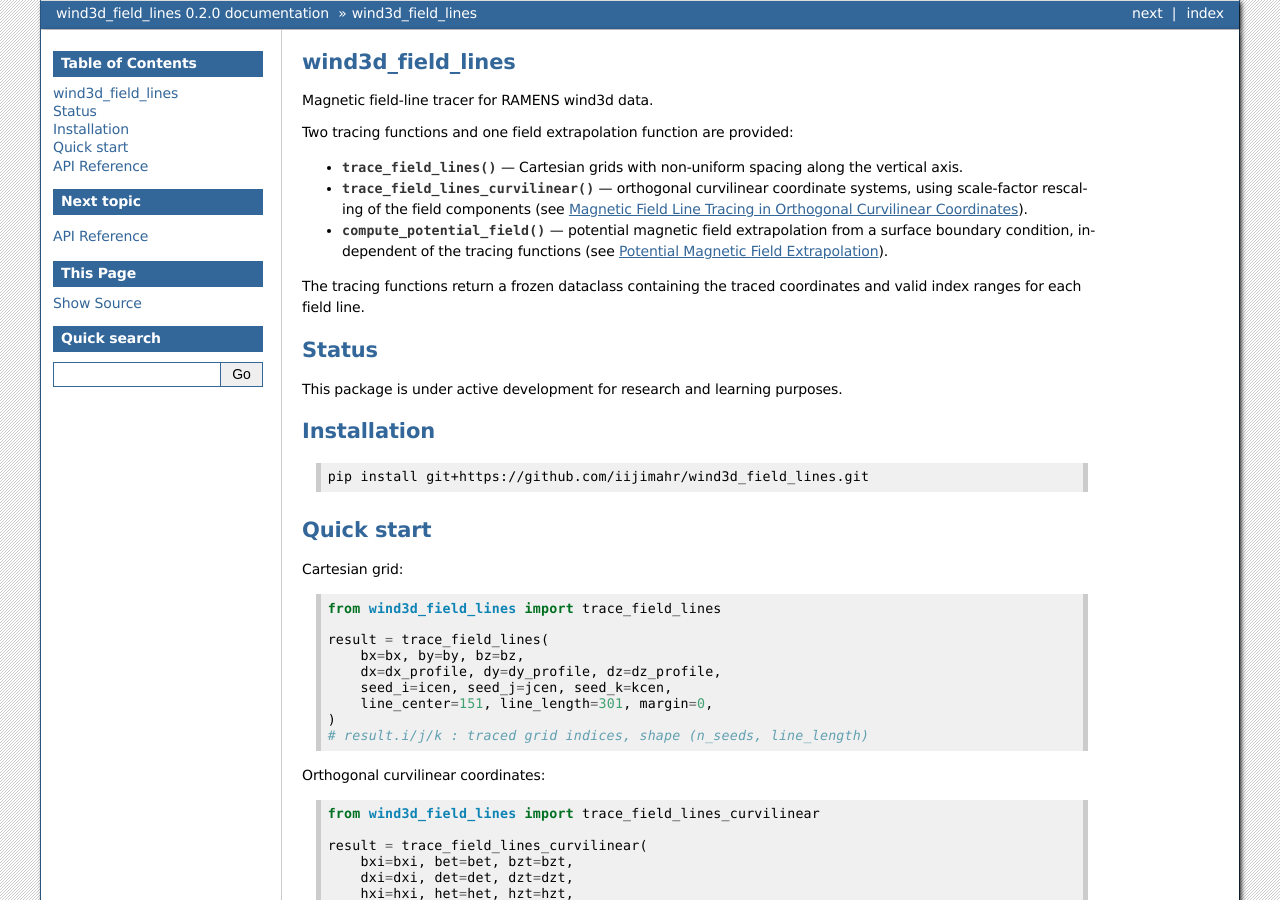
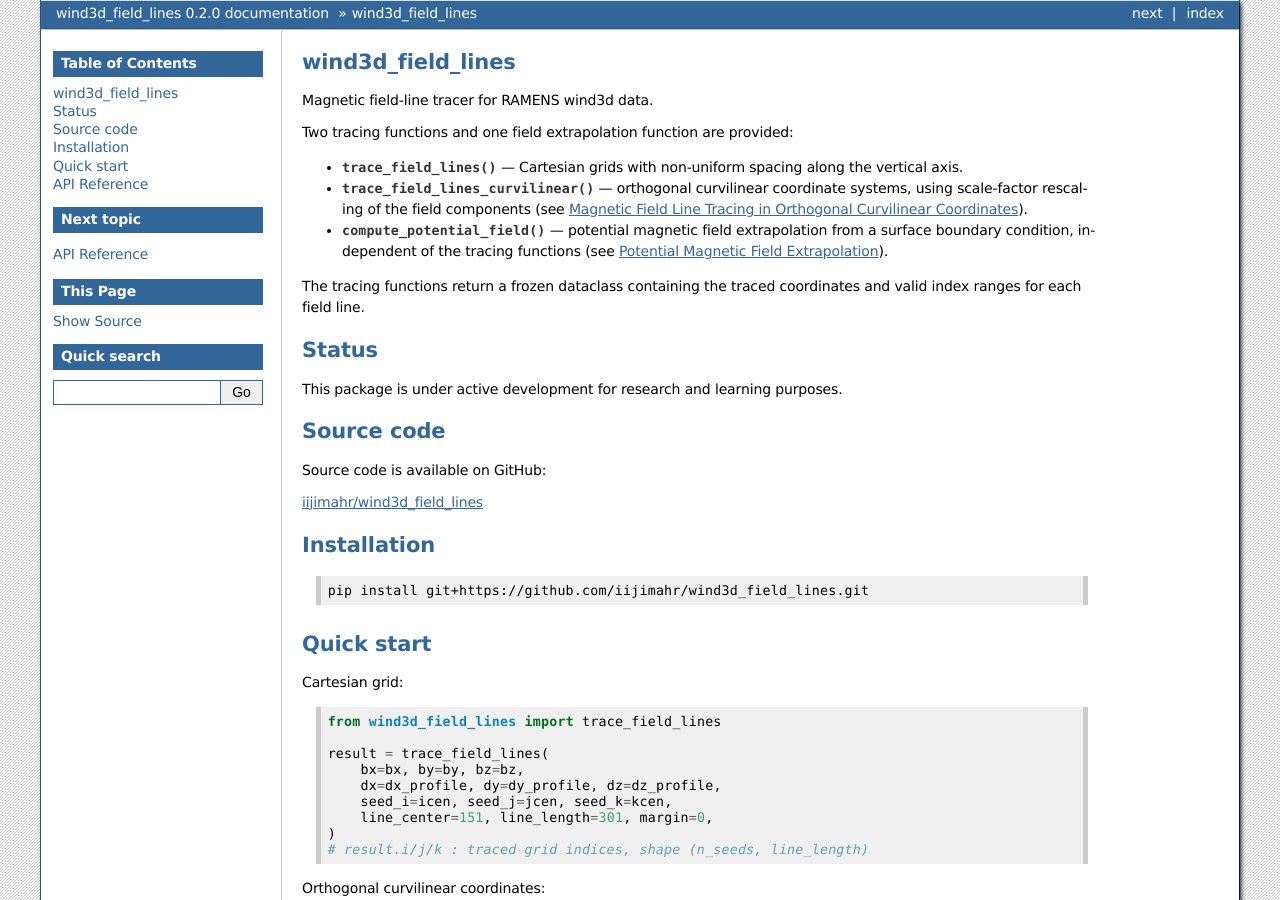
Before and after one commit to iijimahr/wind3d_field_lines, a Sphinx documentation site: the page built from docs/source/index.rst, in a window 1280 px wide and 900 px high. Built offline with Sphinx 7.4.7, drawn with Linux system fonts in a browser that asks for light colours.

Commit message:
added a link to github repo in docs

```diff
--- a/docs/source/index.rst
+++ b/docs/source/index.rst
@@ -21,6 +21,13 @@ Status
 ======
 
 This package is under active development for research and learning purposes.
+
+Source code
+===========
+
+Source code is available on GitHub:
+
+`iijimahr/wind3d_field_lines <https://github.com/iijimahr/wind3d_field_lines>`_
 
 Installation
 ============
```
